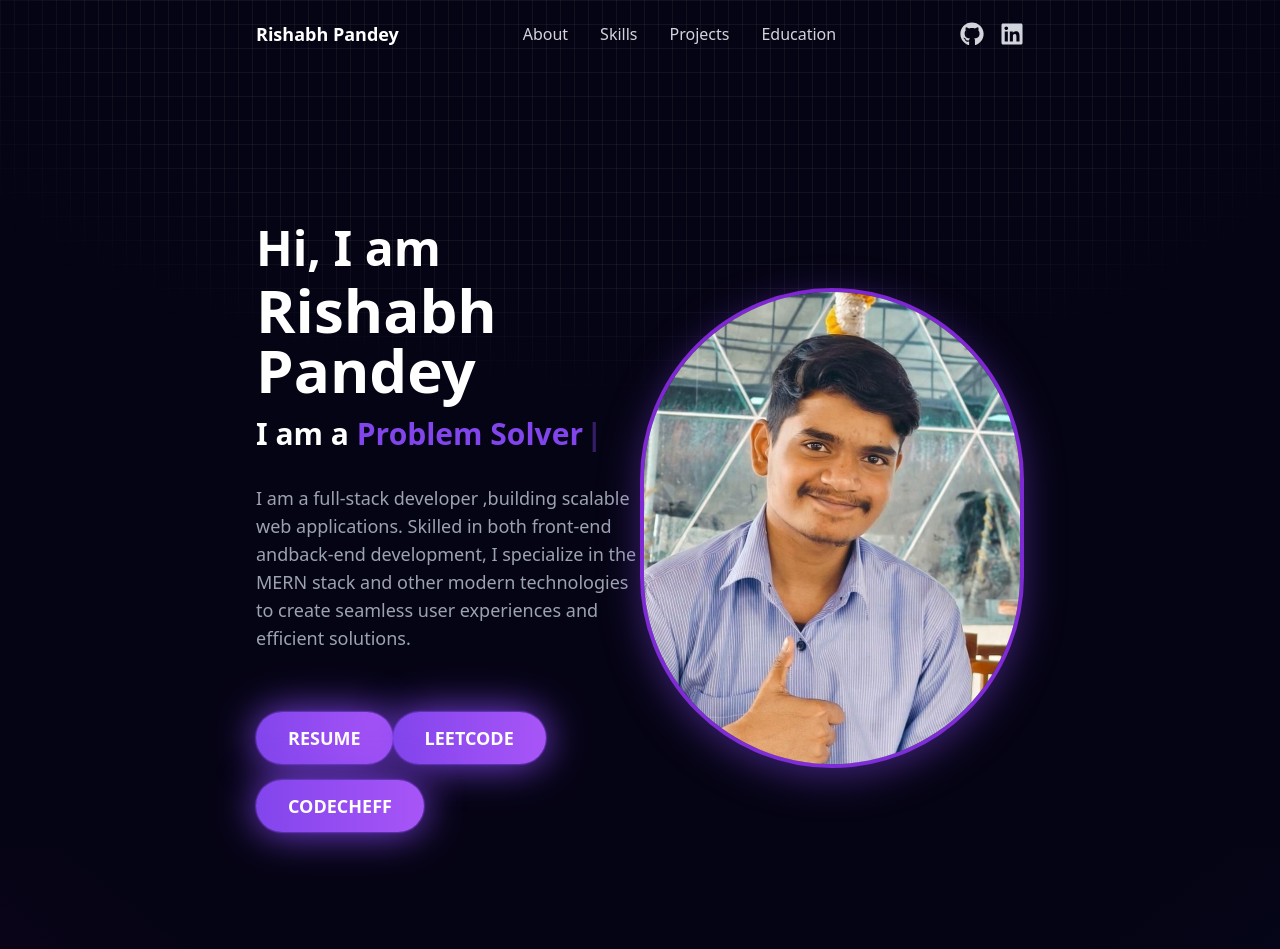
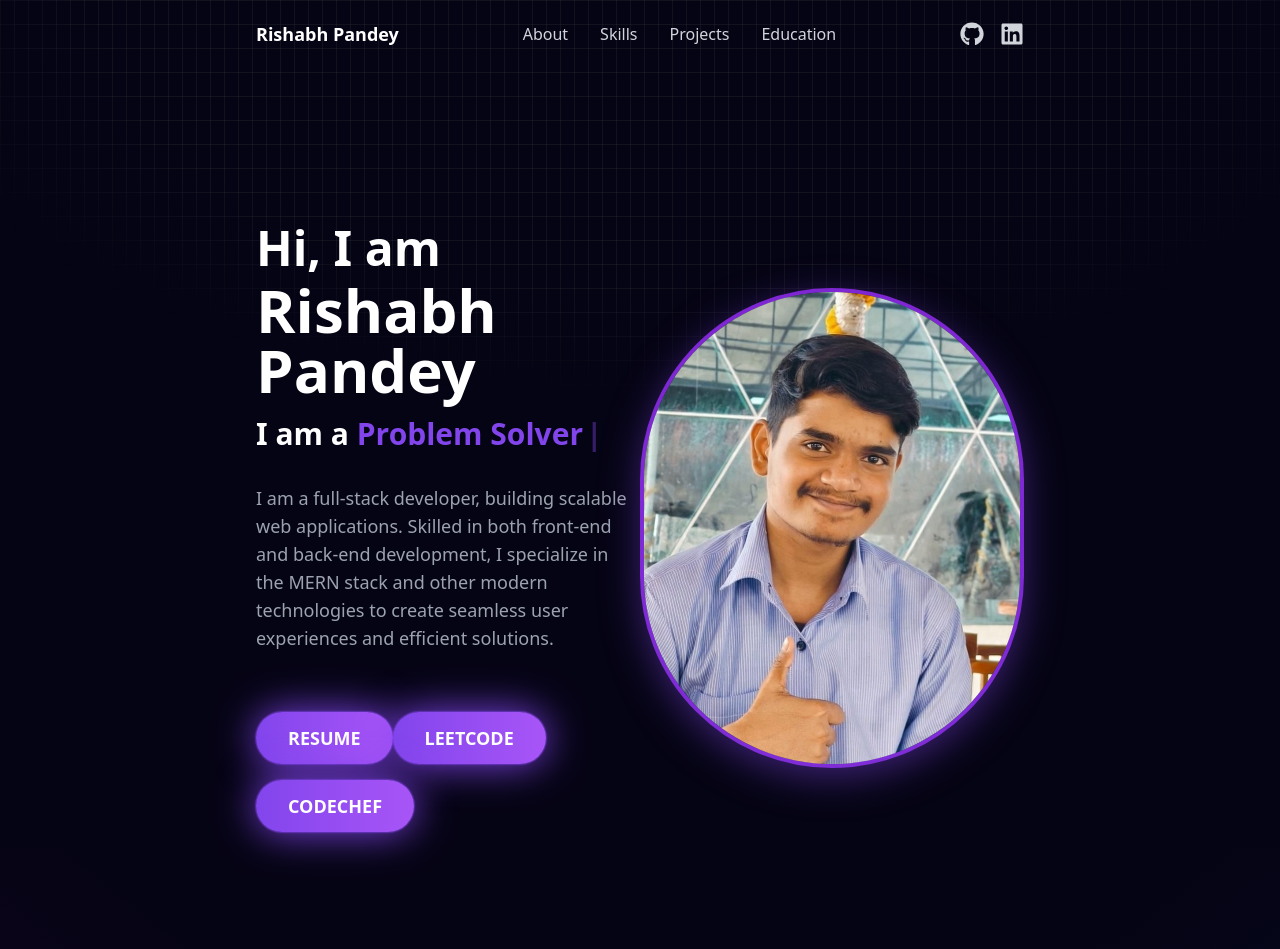
Before and after one commit to rishabh1230/Portfolio, a React (Vite) app: page / in a window 1280 px wide. Shown: the top 949 px of the page. Built offline with nearby package versions, Linux system fonts and the light colour scheme.

Commit message:
fixed Spellings and spaces

```diff
--- a/src/components/About/About.jsx
+++ b/src/components/About/About.jsx
@@ -43,8 +43,8 @@ const About = () => {
 
           {/* About Me Paragraph */}
           <p className="text-base sm:text-lg md:text-lg text-gray-400 mb-10 mt-8 leading-relaxed">
-            I am a full-stack developer ,building scalable web applications.
-            Skilled in both front-end andback-end development,
+            I am a full-stack developer, building scalable web applications.
+            Skilled in both front-end and back-end development,
             I specialize in the MERN stack and other
             modern technologies to create seamless user experiences and
             efficient solutions.
@@ -85,7 +85,7 @@ const About = () => {
               boxShadow: '0 0 2px #8245ec, 0 0 2px #8245ec, 0 0 40px #8245ec',
             }}
           >
-            CODECHEFF
+            CODECHEF
           </a>
         </div>
 
```
